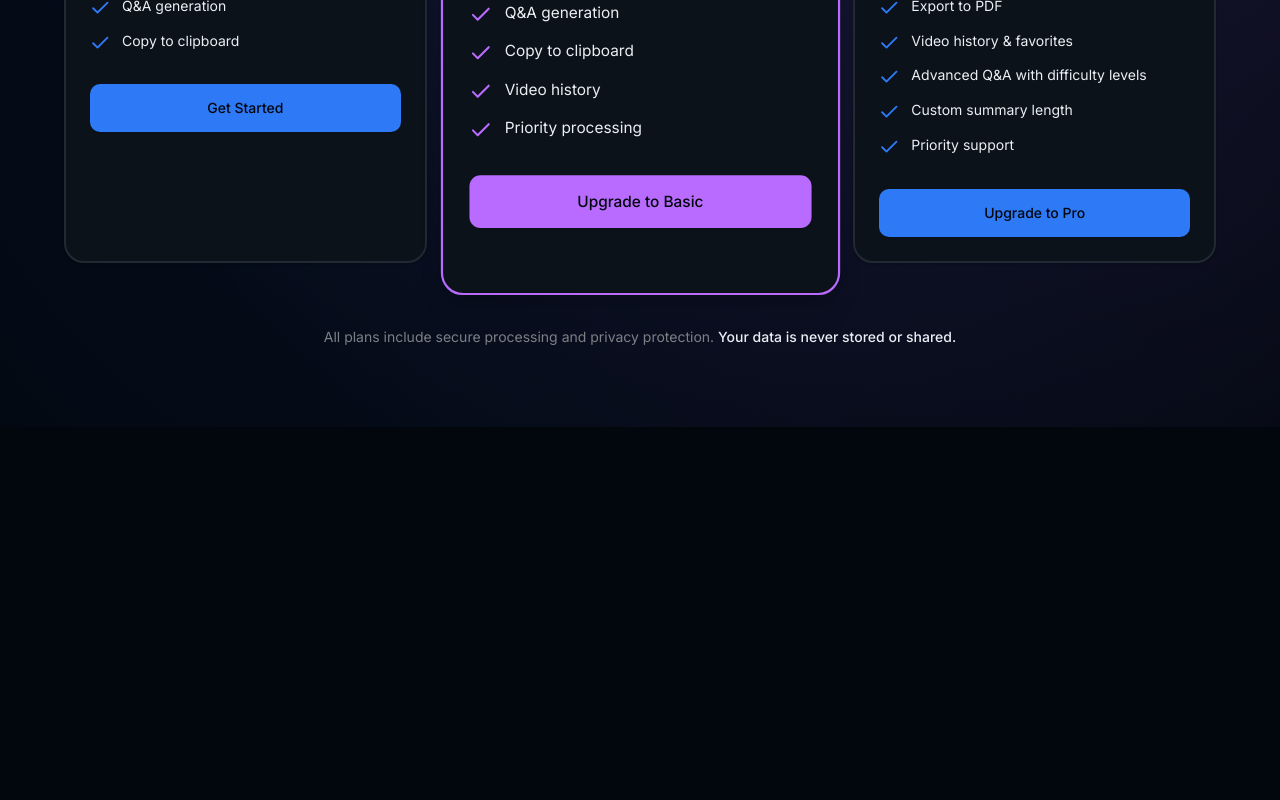
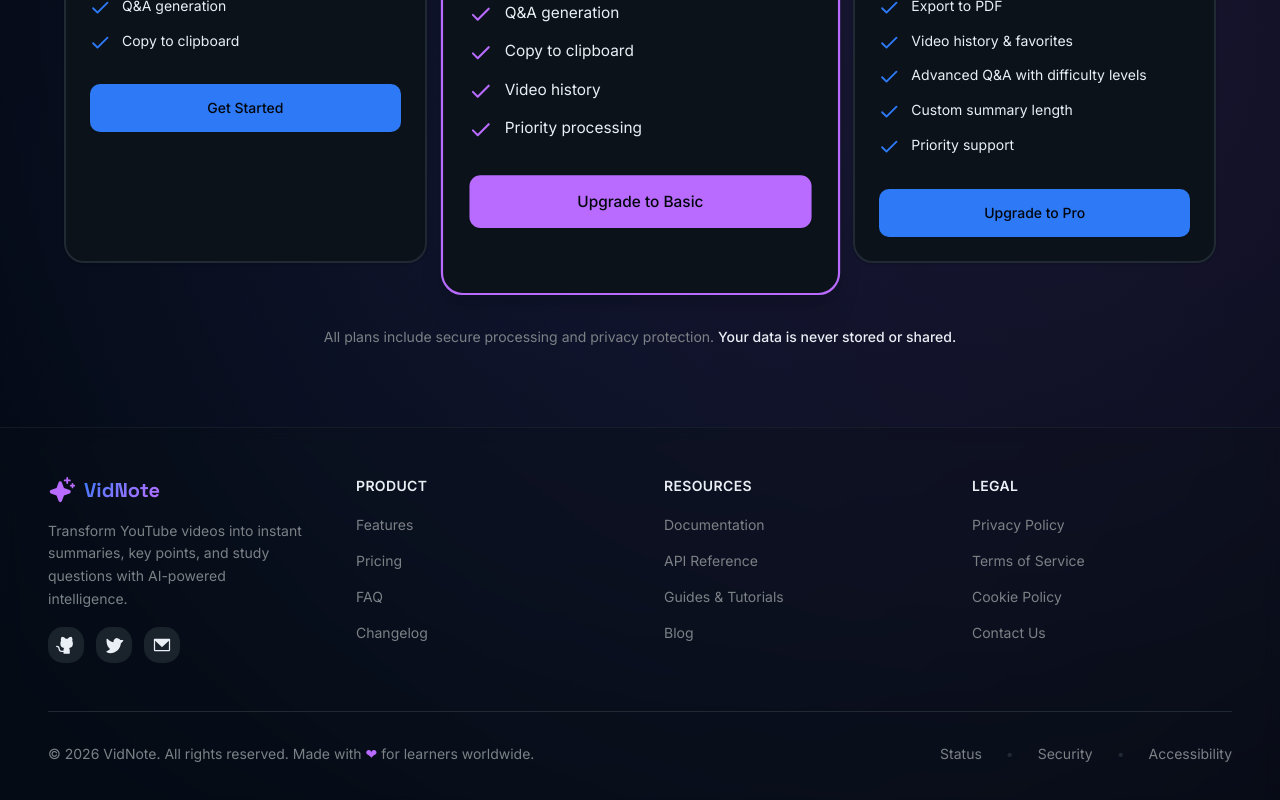
Before and after one commit to AI-Empower-HQ-360/youtube-video-summar, a React (Vite) app: page / in a window 1280 px wide. Shown: the part 2066-2866 px from the top of the page. Before the commit the page ends 2493 px from the top, so only its background shows below. Built offline with nearby package versions, Linux system fonts and the light colour scheme.

Commit message:
Generated by Spark: Can you add a section footer

```diff
--- a/src/App.tsx
+++ b/src/App.tsx
@@ -21,6 +21,7 @@ import {
 import { isValidYouTubeUrl, extractVideoId, getVideoTranscript, getVideoInfo } from '@/lib/youtube';
 import { generateAllContent, type GeneratedContent } from '@/lib/ai';
 import PricingSection from '@/components/PricingSection';
+import Footer from '@/components/Footer';
 
 export default function App() {
   const [url, setUrl] = useState('');
@@ -424,6 +425,8 @@ export default function App() {
       </div>
 
       <PricingSection />
+
+      <Footer />
     </div>
   );
 }
--- /dev/null
+++ b/src/components/Footer.tsx
@@ -0,0 +1,193 @@
+import { Sparkle, GithubLogo, TwitterLogo, EnvelopeSimple } from '@phosphor-icons/react';
+import { Separator } from '@/components/ui/separator';
+
+export default function Footer() {
+  const currentYear = new Date().getFullYear();
+
+  return (
+    <footer className="border-t border-border/50 bg-card/30 backdrop-blur-sm">
+      <div className="container mx-auto px-6 md:px-12 py-12 max-w-7xl">
+        <div className="grid grid-cols-1 md:grid-cols-4 gap-12 mb-12">
+          <div className="md:col-span-1">
+            <div className="flex items-center gap-2 mb-4">
+              <Sparkle size={28} weight="fill" className="text-accent" />
+              <h3 className="text-xl font-bold gradient-text">VidNote</h3>
+            </div>
+            <p className="text-sm text-muted-foreground leading-relaxed mb-4">
+              Transform YouTube videos into instant summaries, key points, and study questions with AI-powered intelligence.
+            </p>
+            <div className="flex items-center gap-3">
+              <a
+                href="https://github.com"
+                target="_blank"
+                rel="noopener noreferrer"
+                className="w-9 h-9 rounded-lg bg-secondary hover:bg-accent hover:text-accent-foreground transition-all flex items-center justify-center"
+                aria-label="GitHub"
+              >
+                <GithubLogo size={20} weight="fill" />
+              </a>
+              <a
+                href="https://twitter.com"
+                target="_blank"
+                rel="noopener noreferrer"
+                className="w-9 h-9 rounded-lg bg-secondary hover:bg-accent hover:text-accent-foreground transition-all flex items-center justify-center"
+                aria-label="Twitter"
+              >
+                <TwitterLogo size={20} weight="fill" />
+              </a>
+              <a
+                href="mailto:hello@vidnote.app"
+                className="w-9 h-9 rounded-lg bg-secondary hover:bg-accent hover:text-accent-foreground transition-all flex items-center justify-center"
+                aria-label="Email"
+              >
+                <EnvelopeSimple size={20} weight="fill" />
+              </a>
+            </div>
+          </div>
+
+          <div>
+            <h4 className="font-semibold text-sm uppercase tracking-wide mb-4 text-foreground">
+              Product
+            </h4>
+            <ul className="space-y-3">
+              <li>
+                <a
+                  href="#features"
+                  className="text-sm text-muted-foreground hover:text-accent transition-colors"
+                >
+                  Features
+                </a>
+              </li>
+              <li>
+                <a
+                  href="#pricing"
+                  className="text-sm text-muted-foreground hover:text-accent transition-colors"
+                >
+                  Pricing
+                </a>
+              </li>
+              <li>
+                <a
+                  href="#faq"
+                  className="text-sm text-muted-foreground hover:text-accent transition-colors"
+                >
+                  FAQ
+                </a>
+              </li>
+              <li>
+                <a
+                  href="#changelog"
+                  className="text-sm text-muted-foreground hover:text-accent transition-colors"
+                >
+                  Changelog
+                </a>
+              </li>
+            </ul>
+          </div>
+
+          <div>
+            <h4 className="font-semibold text-sm uppercase tracking-wide mb-4 text-foreground">
+              Resources
+            </h4>
+            <ul className="space-y-3">
+              <li>
+                <a
+                  href="#docs"
+                  className="text-sm text-muted-foreground hover:text-accent transition-colors"
+                >
+                  Documentation
+                </a>
+              </li>
+              <li>
+                <a
+                  href="#api"
+                  className="text-sm text-muted-foreground hover:text-accent transition-colors"
+                >
+                  API Reference
+                </a>
+              </li>
+              <li>
+                <a
+                  href="#guides"
+                  className="text-sm text-muted-foreground hover:text-accent transition-colors"
+                >
+                  Guides & Tutorials
+                </a>
+              </li>
+              <li>
+                <a
+                  href="#blog"
+                  className="text-sm text-muted-foreground hover:text-accent transition-colors"
+                >
+                  Blog
+                </a>
+              </li>
+            </ul>
+          </div>
+
+          <div>
+            <h4 className="font-semibold text-sm uppercase tracking-wide mb-4 text-foreground">
+              Legal
+            </h4>
+            <ul className="space-y-3">
+              <li>
+                <a
+                  href="#privacy"
+                  className="text-sm text-muted-foreground hover:text-accent transition-colors"
+                >
+                  Privacy Policy
+                </a>
+              </li>
+              <li>
+                <a
+                  href="#terms"
+                  className="text-sm text-muted-foreground hover:text-accent transition-colors"
+                >
+                  Terms of Service
+                </a>
+              </li>
+              <li>
+                <a
+                  href="#cookies"
+                  className="text-sm text-muted-foreground hover:text-accent transition-colors"
+                >
+                  Cookie Policy
+                </a>
+              </li>
+              <li>
+                <a
+                  href="#contact"
+                  className="text-sm text-muted-foreground hover:text-accent transition-colors"
+                >
+                  Contact Us
+                </a>
+              </li>
+            </ul>
+          </div>
+        </div>
+
+        <Separator className="mb-8" />
+
+        <div className="flex flex-col md:flex-row items-center justify-between gap-4">
+          <p className="text-sm text-muted-foreground text-center md:text-left">
+            © {currentYear} VidNote. All rights reserved. Made with{' '}
+            <span className="text-accent">❤</span> for learners worldwide.
+          </p>
+          <div className="flex items-center gap-6 text-sm text-muted-foreground">
+            <a href="#status" className="hover:text-accent transition-colors">
+              Status
+            </a>
+            <span className="text-border">•</span>
+            <a href="#security" className="hover:text-accent transition-colors">
+              Security
+            </a>
+            <span className="text-border">•</span>
+            <a href="#accessibility" className="hover:text-accent transition-colors">
+              Accessibility
+            </a>
+          </div>
+        </div>
+      </div>
+    </footer>
+  );
+}
```
